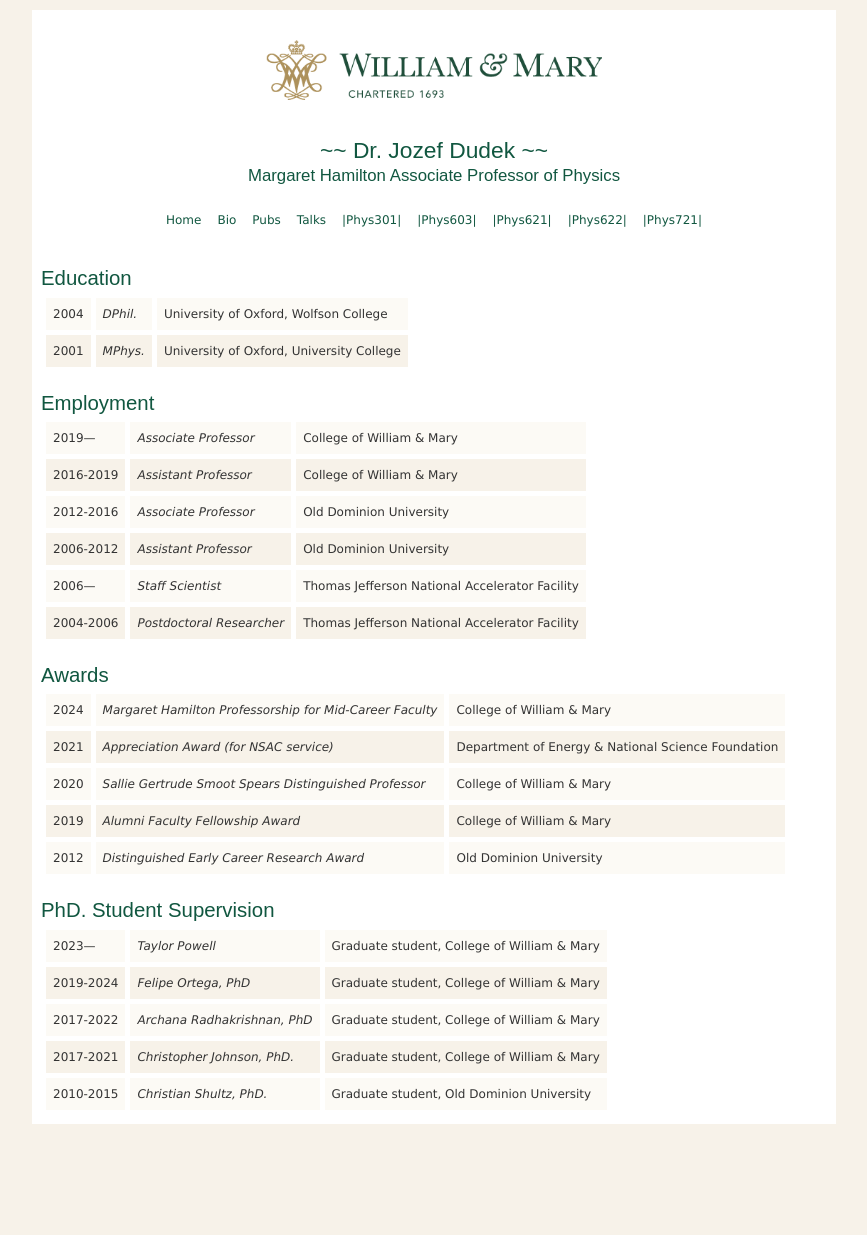
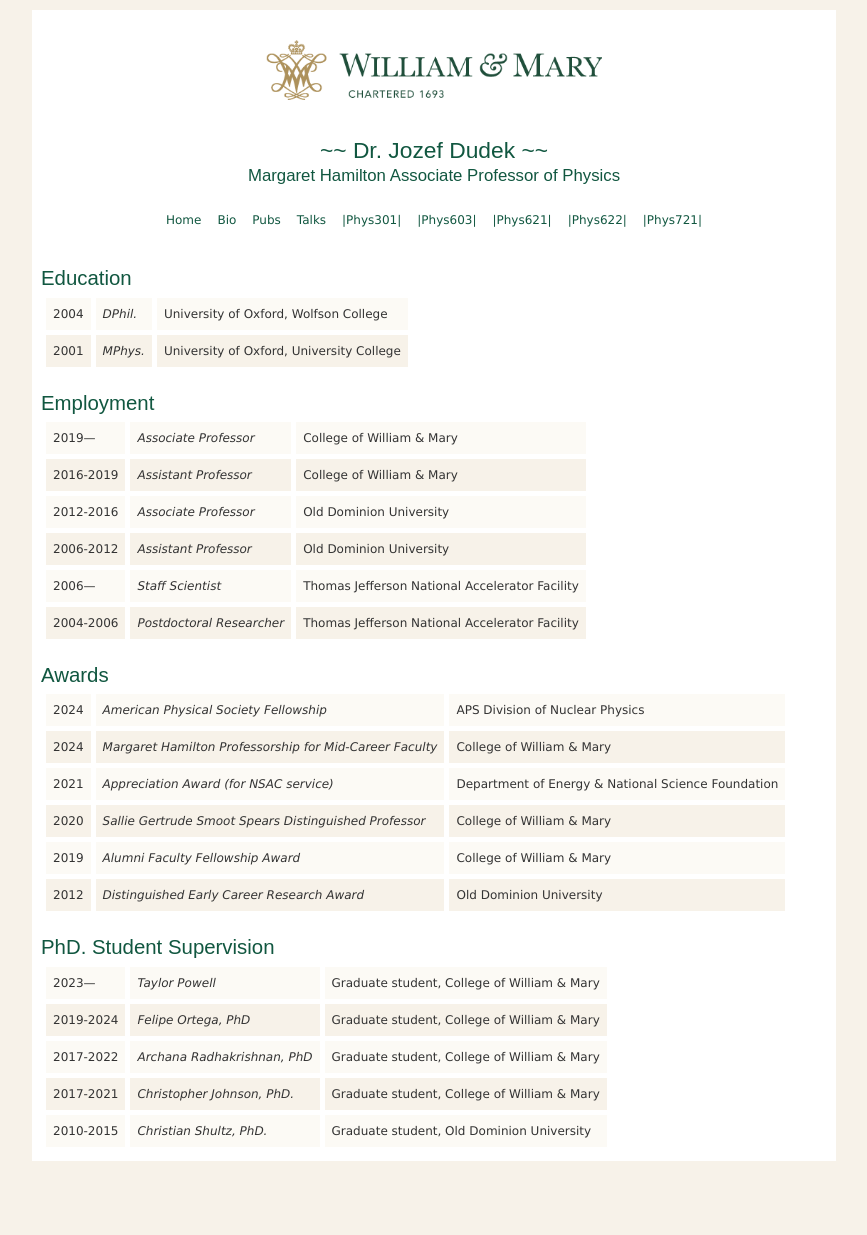
Before and after one commit to jozefdudek/personal_website, a Jekyll site: the page built from bio.html, in a window 1280 px wide. Shown: the whole page, without its empty margins (192-1059 px from the left). Built offline with Jekyll 4.4.1, drawn with Linux system fonts in a browser that asks for light colours; before the commit the page ends 1198 px from its top, so only the background shows below that.

Commit message:
added APS fellowship

```diff
--- a/bio.html
+++ b/bio.html
@@ -73,6 +73,12 @@
 <h2>Awards</h2>
 
 <table class="highlights">
+
+ <tr class="highlights">
+      <td class="highlights"> 2024 </td>
+      <td class="highlights"> <i>American Physical Society Fellowship</i> </td>
+      <td class="highlights">APS Division of Nuclear Physics</td>
+    </tr>
 
   <tr class="highlights">
       <td class="highlights"> 2024 </td>
```
